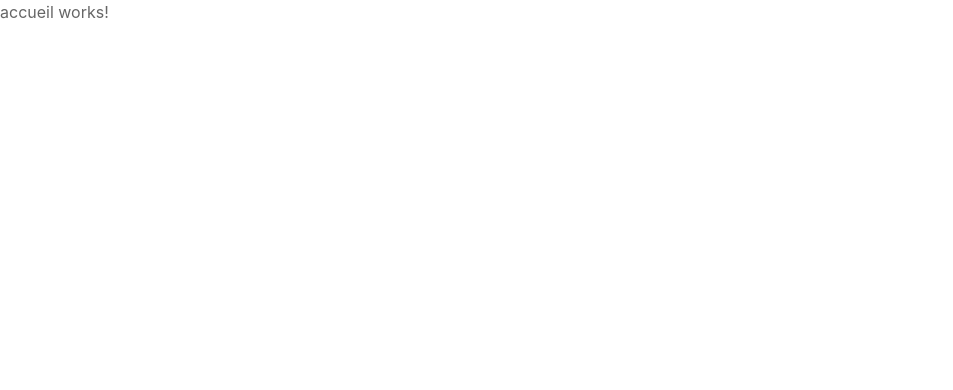
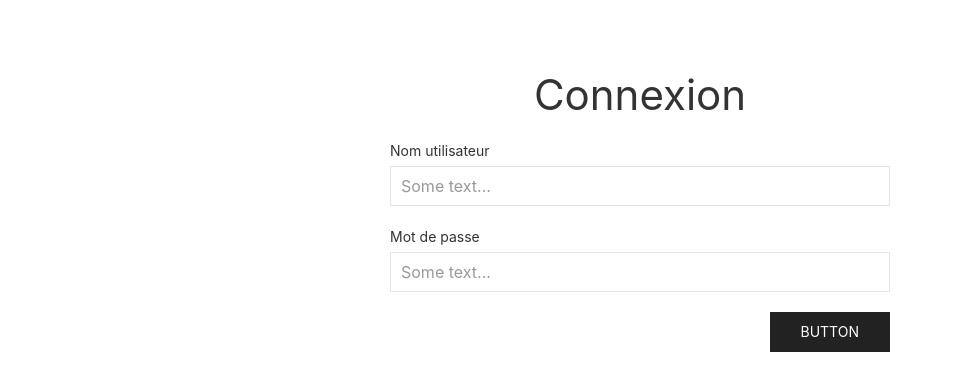
Before and after one commit to christianjunior05/Recruteuse, an Angular app: page /connexion-candidat in a window 1280 px wide. Shown: the top 390 px of the page, without its empty margins (0-953 px from the left). Built offline with nearby package versions, Linux system fonts and the light colour scheme.

Commit message:
connexion

```diff
--- a/src/app/app.component.html
+++ b/src/app/app.component.html
@@ -1 +1 @@
-<app-accueil></app-accueil>
+<app-connexion-candidat></app-connexion-candidat>
--- a/src/app/connexion-candidat/connexion-candidat.component.css
+++ b/src/app/connexion-candidat/connexion-candidat.component.css
@@ -0,0 +1,18 @@
+
+body{
+  display: flex;
+  justify-content: center;
+  align-items: center;
+
+}
+
+.title{
+  text-align: center;
+}
+form{
+ width: 500px;
+
+}
+.btn{
+  text-align: end;
+}
--- a/src/app/connexion-candidat/connexion-candidat.component.html
+++ b/src/app/connexion-candidat/connexion-candidat.component.html
@@ -1 +1,36 @@
-<p>connexion-candidat works!</p>
+<!DOCTYPE html>
+<html lang="en">
+<head>
+  <meta charset="UTF-8">
+  <meta http-equiv="X-UA-Compatible" content="IE=edge">
+  <meta name="viewport" content="width=device-width, initial-scale=1.0">
+  <title>connexion candidat</title>
+</head>
+<body>
+  <div class="uk-section ">
+
+    <div class="uk-container uk-container-expand uk-width-expand  ">
+      <div class="title">
+        <h1>Connexion</h1>
+        </div>
+      <form class="uk-form-stacked uk-margin ">
+        <div class="uk-margin">
+            <div class="uk-form-stacked">
+              <label class="uk-form-label" for="form-horizontal-text">Nom utilisateur</label>
+              <input class="uk-input uk-width-1-1" id="form-horizontal-text" type="text" placeholder="Some text...">
+            </div>
+        </div>
+        <div class="uk-margin">
+          <div class="uk-form-stacked">
+            <label class="uk-form-label" for="form-horizontal-text">Mot de passe</label>
+            <input class="uk-input uk-width-1-1" id="form-horizontal-text" type="text" placeholder="Some text...">
+          </div>
+      </div>
+      <div class="uk-margin btn">
+        <button class="uk-button uk-button-secondary">Button</button>
+      </div>
+    </form>
+    </div>
+</div>
+</body>
+</html>
```
Also changed, not shown: 1 other file (tests, documents, lock files or other folders).
